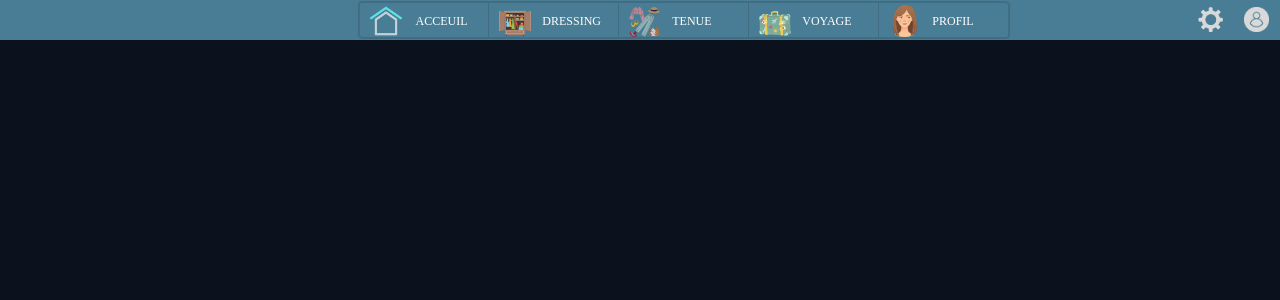
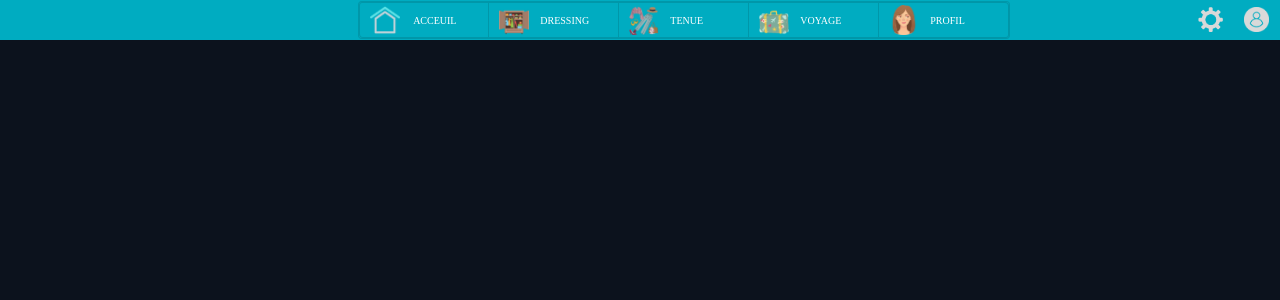
Before and after one commit to lenamouawad/DressMeFront, an Angular app: page /profil in a window 1280 px wide. Shown: the top 300 px of the page. Built offline with nearby package versions, Linux system fonts and the light colour scheme.

Commit message:
modif navbar style

```diff
--- a/src/app/assets/StyleNavbar.css
+++ b/src/app/assets/StyleNavbar.css
@@ -1,7 +1,7 @@
 .emptyrow {
     flex-basis: 100%;
     height: 5%;
-    background-color: rgb(73, 125, 149);
+    background-color: #00acc1;
     display: flex;
     flex-direction: row;
 }
@@ -22,37 +22,20 @@
     justify-self: center;
     justify-content: center;
     margin-left: 28%;
-    background-color: rgb(73, 125, 149);
+    background-color: #00acc1;
 }
-
-
-/*.iconeExpand:hover+.card,
-.card:hover {
-    display: block;
-}*/
 
 .links {
     text-decoration: none;
     color: white;
-    font-size: 12px;
+    font-size: 10px;
     padding-left: 10%;
     font-family: 'Poppins Medium';
 }
 
 .icone {
-    height: 32px;
-    /*-webkit-transform: scale(1);
-    transform: scale(1);
-    -webkit-transition: .3s ease-in-out;
-    transition: .3s ease-in-out;*/
+    height: 30px;
 }
-
-
-/*
-.icone:hover {
-    -webkit-transform: scale(1.15);
-    transform: scale(1.15);
-}*/
 
 .rightIcons {
     align-self: center;
@@ -60,12 +43,10 @@
     margin-left: auto;
     padding-left: 2%;
     cursor: pointer;
-    background-color: rgb(73, 125, 149);
+    background-color: #00acc1;
     width: 10%;
     float: right;
     height: 90%;
-    /*display: flex;
-    flex-direction: row;*/
     align-self: center;
 }
 
@@ -82,7 +63,7 @@
 }
 
 .card ul li {
-    background-color: rgb(73, 125, 149);
+    background-color: #00acc1;
     /*background-color: rgb(86, 82, 82);*/
 }
 
@@ -93,7 +74,7 @@
 }
 
 .list-group {
-    background-color: rgb(73, 125, 149);
+    background-color: #00acc1;
     padding: 0px;
     margin: 0px;
 }
@@ -101,15 +82,16 @@
 .list-group-item {
     /*background-color: yellow;*/
     padding: 2px 10px 0px;
-    -webkit-transform: scale(1);
-    transform: scale(1);
-    -webkit-transition: .3s ease-in-out;
-    transition: .3s ease-in-out;
+    /*-webkit-transform: scale(1);
+transform: scale(1);
+-webkit-transition: .3s ease-in-out;
+transition: .3s ease-in-out;*/
     height: 36px;
     width: 130px;
 }
 
-.list-group-item:hover {
+
+/*.list-group-item:hover {
     -webkit-transform: scale(1.15);
     transform: scale(1.15);
-}
+}*/
```
